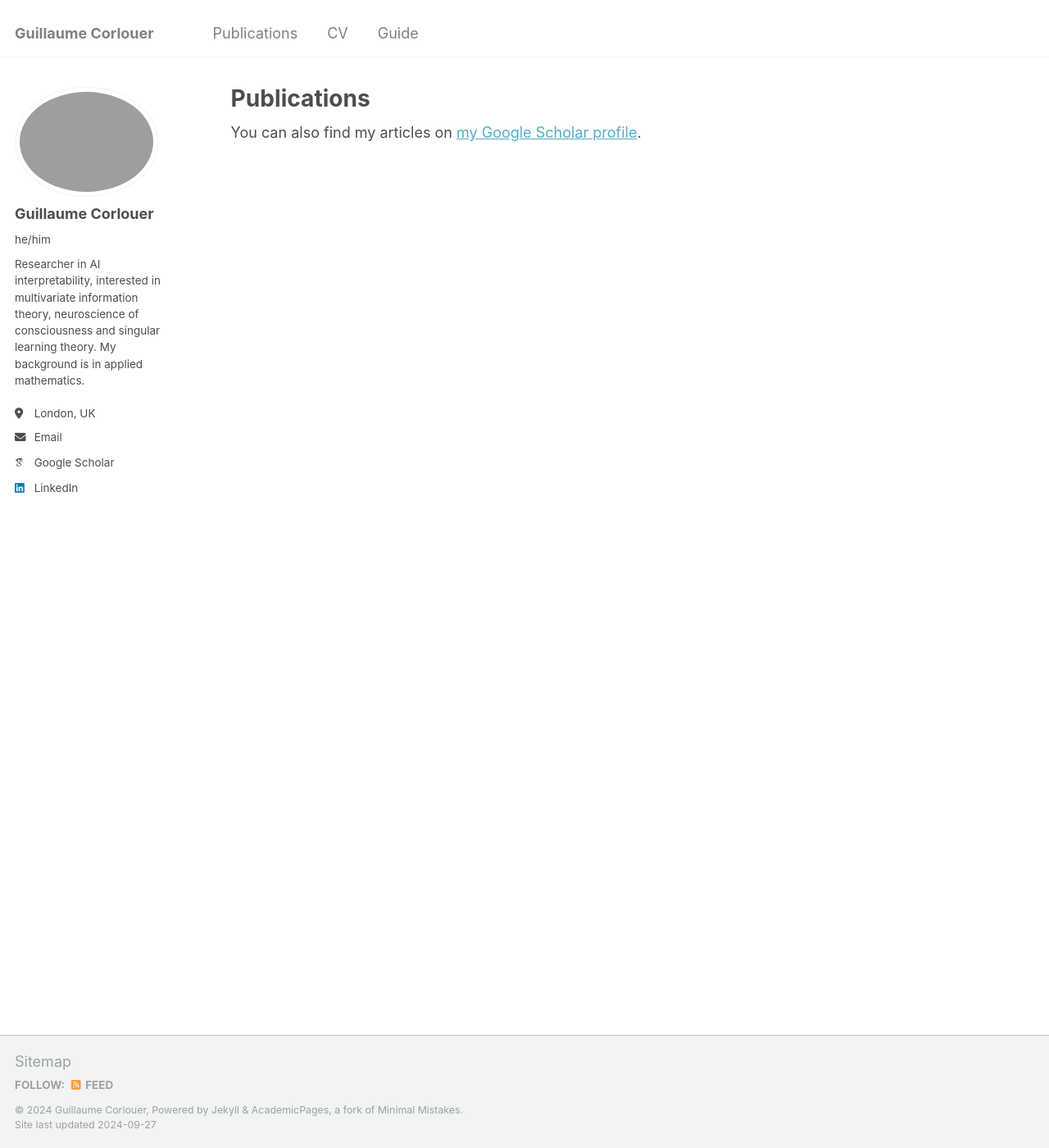
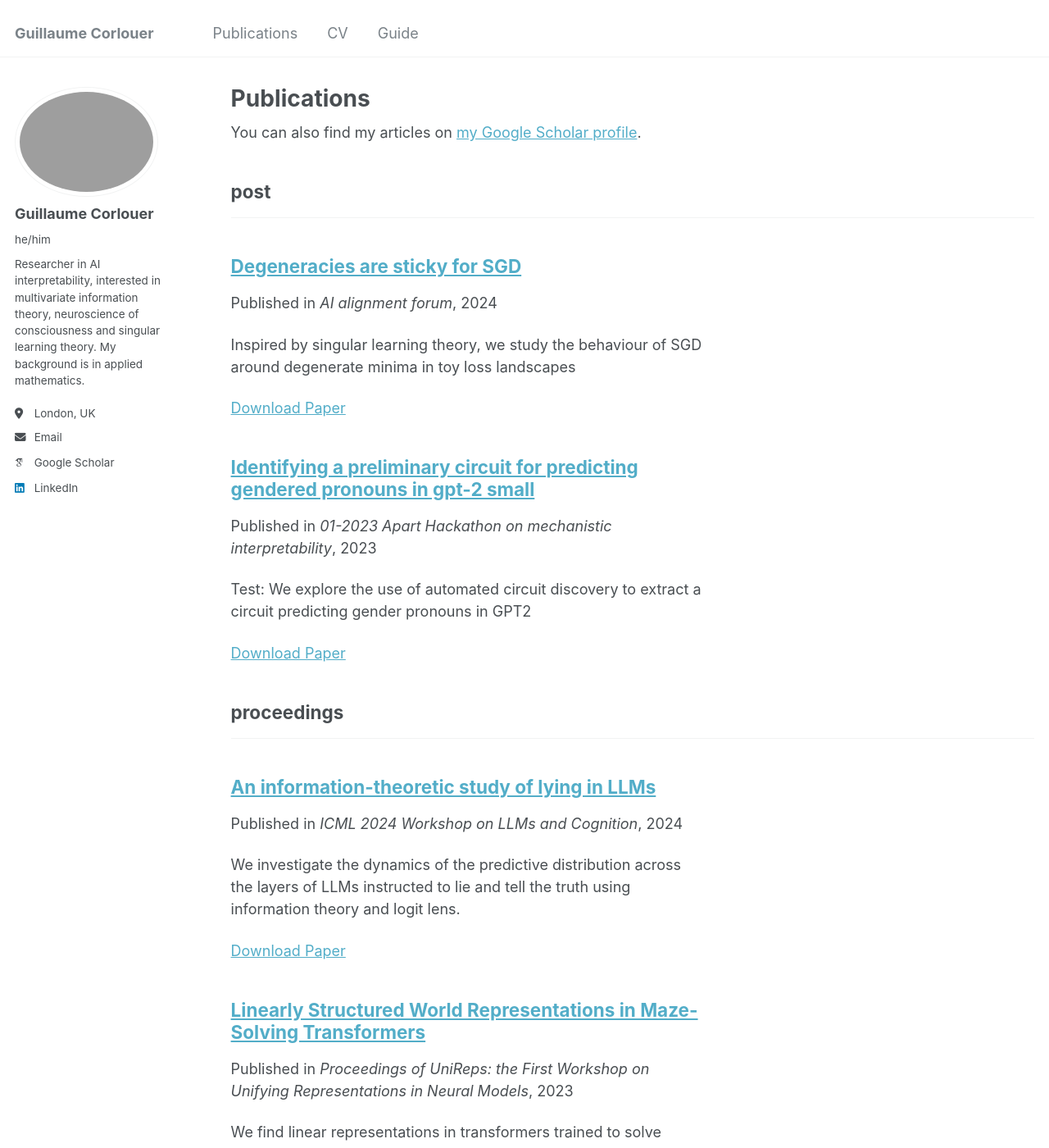
Before and after one commit to gcorlouer/gcorlouer.github.io, a Jekyll site: the page built from _pages/publications.html, in a window 1280 px wide and 1400 px high. Shown: the whole window at 82% size. Built offline with Jekyll 4.4.1, drawn with Linux system fonts in a browser that asks for light colours; some web fonts are replaced; a file with an impossible date is left out; some of the changed text lies outside the part shown.

Commit message:
edit publi

```diff
--- a/_publications/2023_gender_circuit.md
+++ b/_publications/2023_gender_circuit.md
@@ -4,7 +4,7 @@ collection: publications
 category: post
 permalink: /publication/2023_gender_circuit
 excerpt: 'Test: We explore the use of automated circuit discovery to extract a circuit predicting gender pronouns in GPT2'
-date: 2023
+date: 2023-01-30
 venue: '01-2023 Apart Hackathon on mechanistic interpretability'
 paperurl: 'https://itch. io/jam/mechint/rate/1889871'
 ---
--- a/_publications/2023_maze_transformers_reprs.md
+++ b/_publications/2023_maze_transformers_reprs.md
@@ -4,7 +4,7 @@ collection: publications
 category: proceedings
 permalink: /publication/2023_maze_transformers_reprs
 excerpt: 'We find linear representations in transformers trained to solve mazes'
-date: 2023
+date: 2023-10-01
 venue: 'Proceedings of UniReps: the First Workshop on Unifying Representations in Neural Models'
 paperurl: 'https://proceedings.mlr.press/v243/ivanitskiy24a'
 ---
--- a/_publications/2024_information_theory_of_lying_llm.md
+++ b/_publications/2024_information_theory_of_lying_llm.md
@@ -4,7 +4,7 @@ collection: publications
 category: proceedings
 permalink: /publication/2024_information_theory_of_lying_llm
 excerpt: 'We investigate the dynamics of the predictive distribution across the layers of LLMs instructed to lie and tell the truth using information theory and logit lens.'
-date: 2024
+date: 2024-05-01
 venue: 'ICML 2024 Workshop on LLMs and Cognition'
 paperurl: 'https://openreview.net/forum?id=9AM5i1wWZZ'
 ---
--- a/_publications/2024_sticky_sgd.md
+++ b/_publications/2024_sticky_sgd.md
@@ -4,7 +4,7 @@ collection: publications
 category: post
 permalink: /publication/2024_sticky_sgd
 excerpt: 'Inspired by singular learning theory, we study the behaviour of SGD around degenerate minima in toy loss landscapes'
-date: 2024
+date: 2024-06-01
 venue: 'AI alignment forum'
 paperurl: 'https://www.alignmentforum.org/posts/JDrxA3vwZAKZfmShz/degeneracies-are-sticky-for-sgd'
 ---
```
Also changed, not shown: _publications/2022_optimal_spending_ai_safety.md (+1 -1 lines), _publications/2022_phd_thesis.md (+1 -1 lines).
